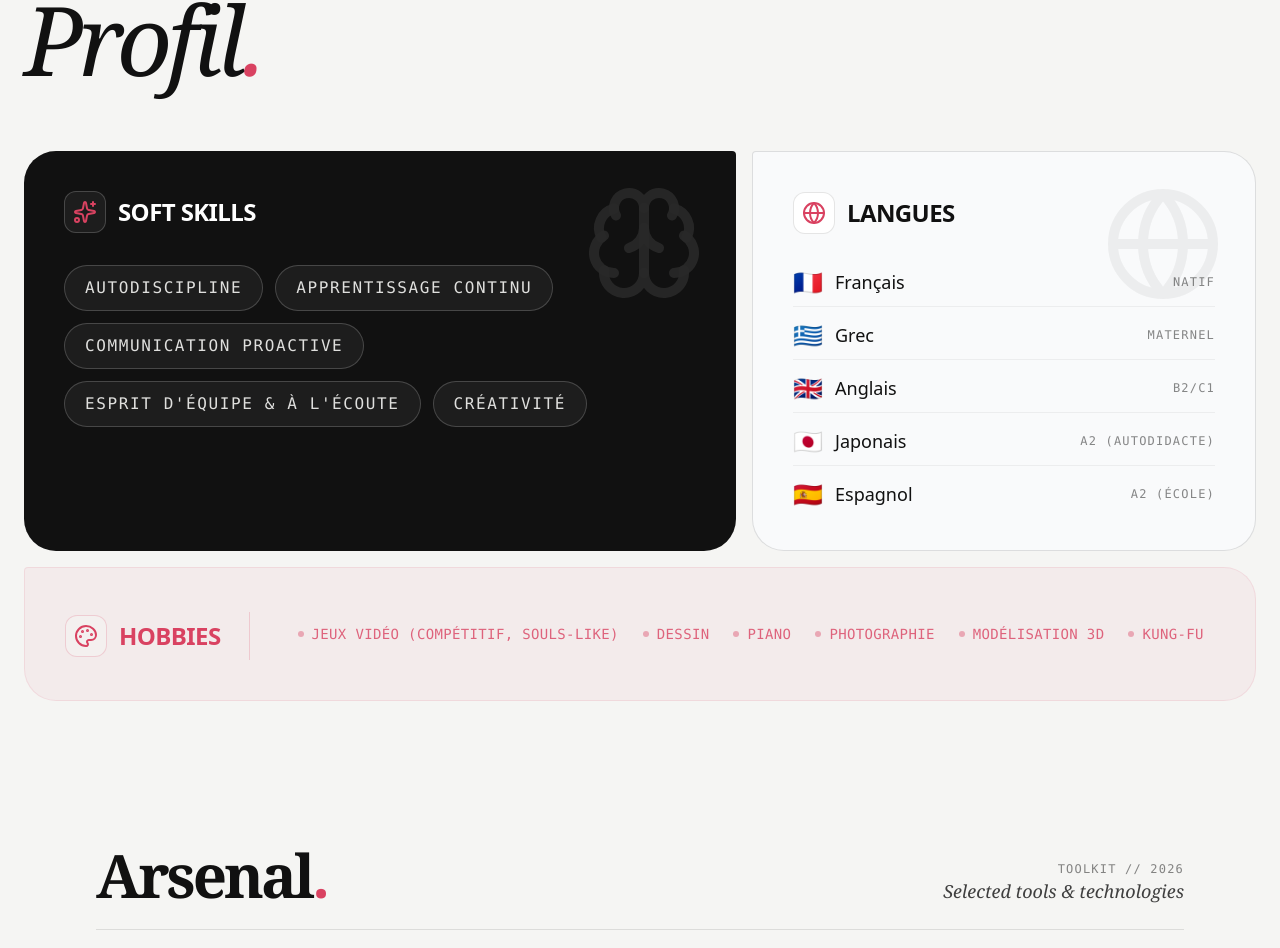
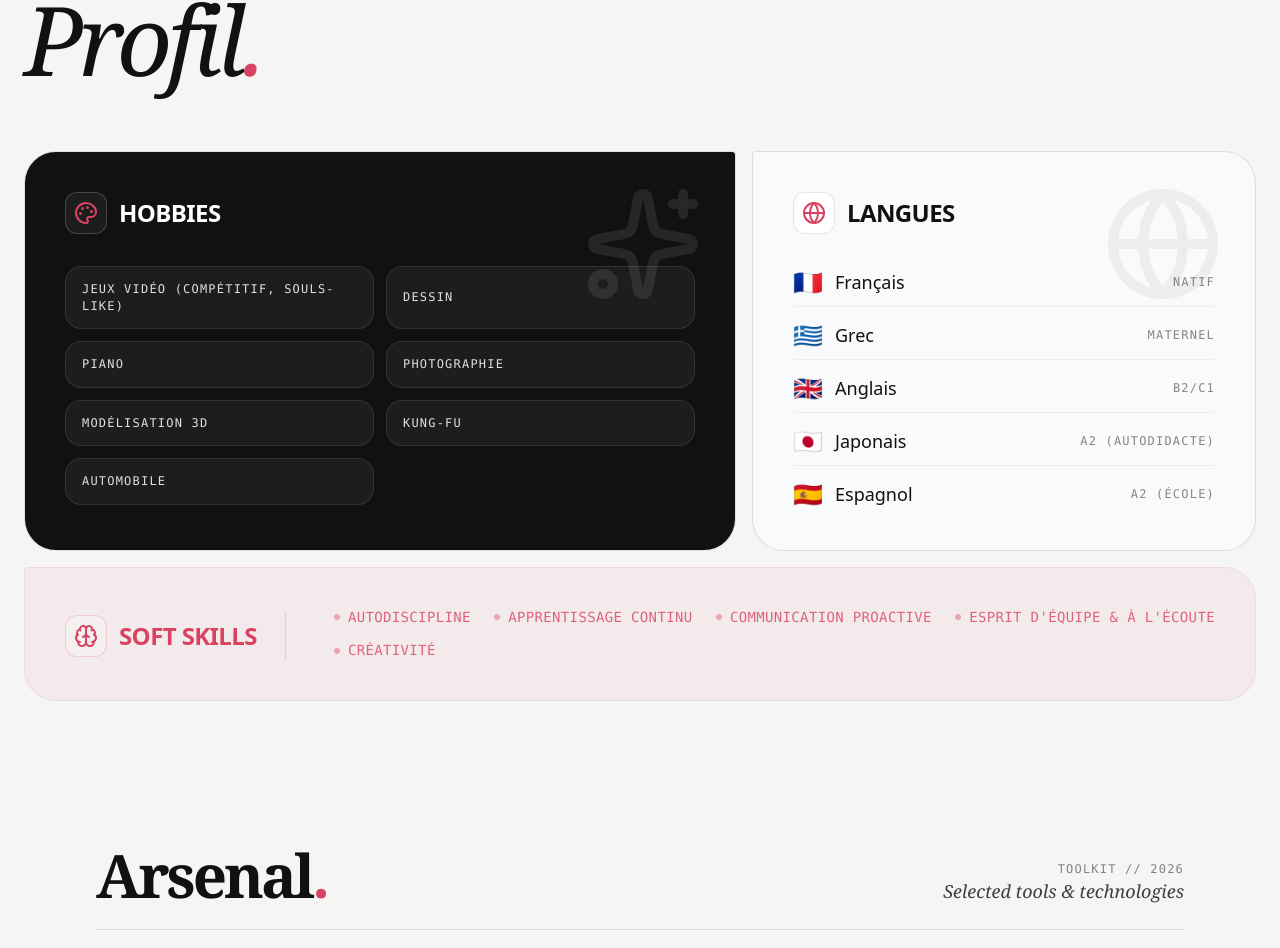
Before and after one commit to theodoredeboisseson/theodoredeboisseson.github.io, a Next.js app: page / in a window 1280 px wide. Shown: the part 907-1855 px from the top of the page. Built offline with nearby package versions, Linux system fonts and the light colour scheme; a web font is replaced by a local one.

Commit message:
feat(about): Adjust layout in AboutSection component

```diff
--- a/app/competences/page.tsx
+++ b/app/competences/page.tsx
@@ -1,9 +1,9 @@
 import Link from 'next/link';
 import acData from '@/data/ac_competences.json';
-import {getAllProjects} from '@/lib/mdx';
+import { getAllProjects } from '@/lib/mdx';
 import ReturnButton from '../components/ui/ReturnButton';
 
-import {AC, Competence} from '../Interfaces';
+import { AC, Competence } from '../Interfaces';
 
 
 export default function CompetencesPage() {
--- a/app/components/sections/AboutSection.tsx
+++ b/app/components/sections/AboutSection.tsx
@@ -19,7 +19,7 @@ export default function AboutSection() {
 
     const hobbies = [
         "Jeux Vidéo (Compétitif, Souls-like)", "Dessin", "Piano",
-        "Photographie", "Modélisation 3D", "Kung-Fu"
+        "Photographie", "Modélisation 3D", "Kung-Fu", "Automobile"
     ];
 
     return (
@@ -34,28 +34,28 @@ export default function AboutSection() {
             </motion.h2>
 
             <div className="grid grid-cols-1 md:grid-cols-12 gap-4 auto-rows-auto">
-                {/* Soft Skills Card (Larger, Span 7) */}
+                {/* Hobbies Card (Larger, Span 7) */}
                 <motion.div
                     initial={{ opacity: 0, x: -30 }}
                     whileInView={{ opacity: 1, x: 0 }}
                     viewport={{ once: true }}
                     transition={{ delay: 0.1, duration: 0.6 }}
-                    className="md:col-span-7 bg-foreground text-background/90 rounded-4xl rounded-br-sm md:rounded-br-4xl md:rounded-tr-sm p-8 md:p-10 relative overflow-hidden group hover:shadow-2xl transition-all"
+                    className="md:col-span-7 bg-foreground text-background/90 rounded-4xl rounded-br-sm md:rounded-br-4xl md:rounded-tr-sm p-8 md:p-10 relative overflow-hidden group transition-colors border hover:border-primary"
                 >
                     <div className="absolute top-0 right-0 p-8 opacity-10 group-hover:opacity-20 transition-opacity">
-                        <Brain size={120} />
+                        <Sparkles size={120} />
                     </div>
                     <div className="flex items-center gap-3 mb-8 relative z-10">
                         <div className="p-2 border border-background/20 rounded-xl bg-background/5">
-                            <Sparkles className="text-primary" size={24} />
+                            <Palette className="text-primary" size={24} />
                         </div>
-                        <h3 className="text-2xl font-bold font-sans uppercase tracking-tight text-white">Soft Skills</h3>
+                        <h3 className="text-2xl font-bold font-sans uppercase tracking-tight text-white">Hobbies</h3>
                     </div>
-                    <div className="flex flex-wrap gap-3 relative z-10">
-                        {softSkills.map((skill, i) => (
-                            <span key={i} className="px-5 py-2.5 rounded-full border border-background/20 text-sm md:text-base font-mono uppercase tracking-widest bg-background/5 hover:bg-background/10 transition-colors">
-                                {skill}
-                            </span>
+                    <div className="grid grid-cols-1 sm:grid-cols-2 gap-3 relative z-10 w-full">
+                        {hobbies.map((hobby, i) => (
+                            <div key={i} className="px-4 py-3.5 rounded-2xl border border-background/10 bg-background/5 hover:bg-background/10 transition-colors flex items-center">
+                                <span className="font-mono text-xs uppercase tracking-widest leading-snug">{hobby}</span>
+                            </div>
                         ))}
                     </div>
                 </motion.div>
@@ -66,7 +66,7 @@ export default function AboutSection() {
                     whileInView={{ opacity: 1, x: 0 }}
                     viewport={{ once: true }}
                     transition={{ delay: 0.2, duration: 0.6 }}
-                    className="md:col-span-5 bg-gray-50 border border-border rounded-4xl rounded-tr-sm md:rounded-tr-4xl md:rounded-tl-sm p-8 md:p-10 relative overflow-hidden group hover:border-primary transition-all flex flex-col justify-between"
+                    className="md:col-span-5 bg-gray-50 border border-border rounded-4xl rounded-tr-sm md:rounded-tr-4xl md:rounded-tl-sm p-8 md:p-10 relative overflow-hidden group hover:border-primary transition-colors flex flex-col justify-between"
                 >
                     <div className="absolute top-0 right-0 p-8 opacity-5 group-hover:opacity-10 transition-opacity">
                         <Globe size={120} />
@@ -92,27 +92,27 @@ export default function AboutSection() {
                     </ul>
                 </motion.div>
 
-                {/* Hobbies / Interests (Full width or Span 12) */}
+                {/* Soft Skills (Full width or Span 12) */}
                 <motion.div
                     initial={{ opacity: 0, y: 30 }}
                     whileInView={{ opacity: 1, y: 0 }}
                     viewport={{ once: true }}
                     transition={{ delay: 0.3, duration: 0.6 }}
-                    className="md:col-span-12 bg-primary/5 text-primary rounded-4xl rounded-tl-sm p-8 md:p-10 relative overflow-hidden group border border-primary/10 hover:border-primary/30 hover:bg-primary/10 transition-all flex flex-col lg:flex-row gap-6 lg:gap-8 items-start lg:items-center w-full"
+                    className="md:col-span-12 bg-primary/5 text-primary rounded-4xl rounded-tl-sm p-8 md:p-10 relative overflow-hidden group border border-primary/10 hover:border-primary/30 hover:bg-primary/10 transition-colors flex flex-col lg:flex-row gap-6 lg:gap-8 items-start lg:items-center w-full"
                 >
-                    <div className="flex items-center gap-3 w-fit pt-1">
+                    <div className="flex items-center gap-3 w-fit pt-1 shrink-0">
                         <div className="p-2 border border-primary/20 rounded-xl bg-background/50">
-                            <Palette size={24} />
+                            <Brain size={24} />
                         </div>
-                        <h3 className="text-xl md:text-2xl font-bold font-sans uppercase tracking-tight w-fit">Hobbies</h3>
+                        <h3 className="text-xl md:text-2xl font-bold font-sans uppercase tracking-tight w-fit">Soft Skills</h3>
                         <div className="hidden lg:block w-px h-12 bg-primary/20 mx-4"></div>
                     </div>
-                    <div className="flex flex-wrap gap-x-6 gap-y-4">
-                        {hobbies.map((hobby, i) => (
-                            <div key={i} className="flex items-center gap-2 group/hobby">
-                                <span className="w-1.5 h-1.5 rounded-full bg-primary/40 group-hover/hobby:bg-primary transition-colors" />
-                                <span className="font-mono text-sm uppercase tracking-wide opacity-80 group-hover/hobby:opacity-100 transition-opacity">
-                                    {hobby}
+                    <div className="flex flex-wrap justify-between gap-x-4 gap-y-4 w-full">
+                        {softSkills.map((skill, i) => (
+                            <div key={i} className="flex items-center gap-2 group/skill">
+                                <span className="w-1.5 h-1.5 rounded-full bg-primary/40 group-hover/skill:bg-primary transition-colors shrink-0" />
+                                <span className="font-mono text-xs lg:text-sm uppercase tracking-wide opacity-80 group-hover/skill:opacity-100 transition-opacity leading-tight">
+                                    {skill}
                                 </span>
                             </div>
                         ))}
--- a/lib/mdx.ts
+++ b/lib/mdx.ts
@@ -66,9 +66,8 @@ export function getProjectBySlug(slug: string): ProjectData | null {
 
 export function getAllProjects(): ProjectData[] {
     const slugs = getProjectSlugs();
-    const projects = slugs
+    return slugs
         .map((slug) => getProjectBySlug(slug))
         .filter((project): project is ProjectData => project !== null)
         .sort((project1, project2) => (project1.date > project2.date ? -1 : 1));
-    return projects;
 }
```
